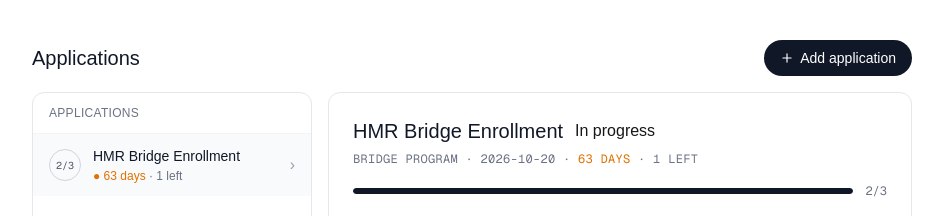
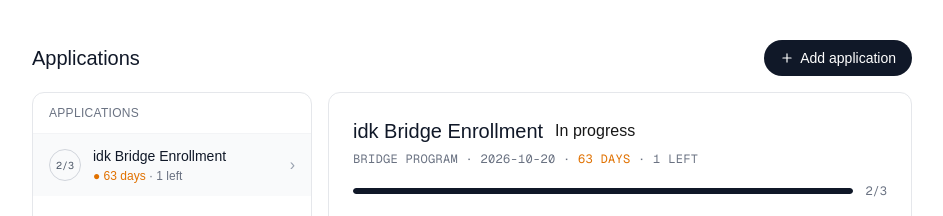
Before and after one commit to SukhdevThukral/docket, a Next.js app: page /dashboard in a window 1280 px wide. Shown: the top 216 px of the page, without its empty margins (168-1111 px from the left). Built offline with nearby package versions, Linux system fonts and the light colour scheme.

Commit message:
chore: update application name in dashboard
- Rename HMR Bridge Enrollment to idk Bridge Enrollment in app/dashboard/page.tsx

```diff
--- a/app/dashboard/page.tsx
+++ b/app/dashboard/page.tsx
@@ -3,7 +3,7 @@ import Dashboard from "../components/Dashboard";
 const applications = [
     {
         id: "1",
-        name: "HMR Bridge Enrollment",
+        name: "idk Bridge Enrollment",
         category: "BRIDGE PROGRAM",
         dueDate: "2026-10-20",
         daysLeft: 63,
```
